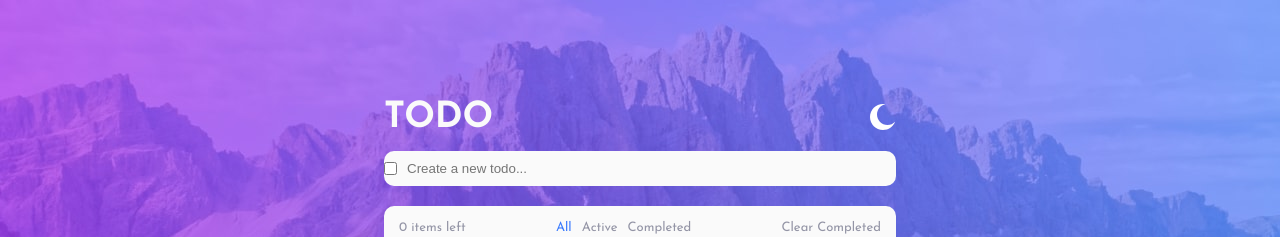
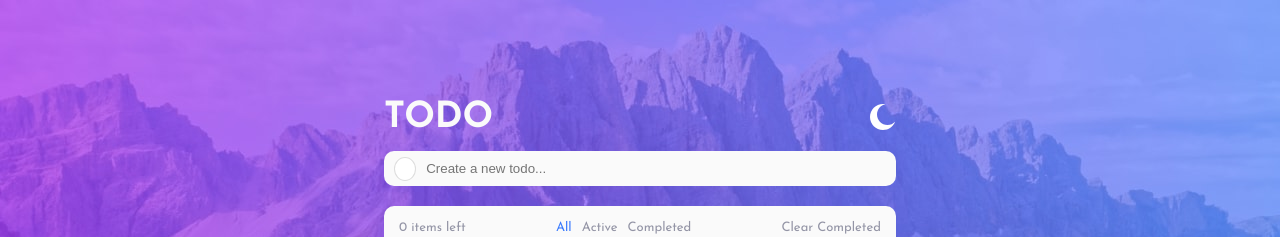
Before and after one commit to HermesPasser/todo, a React (Create React App) app: page / in a window 1280 px wide. Shown: the top 237 px of the page. Built offline with nearby package versions, Linux system fonts and the light colour scheme.

Commit message:
make cheboxes round and add gratient style
i coudn't figure how put the custom svg mark inside of it.

```diff
--- a/src/components/ListItem.js
+++ b/src/components/ListItem.js
@@ -1,5 +1,5 @@
 import Cross from "../assets/icon-cross.svg"
-import { Draggable } from 'react-beautiful-dnd';
+import { Draggable } from 'react-beautiful-dnd'
 
 export default function ListItem({state, setState, label, value, id, checked}) {
     const class_ = checked ? 'completed-task' : ''
@@ -28,7 +28,7 @@ export default function ListItem({state, setState, label, value, id, checked}) {
                     {...provided.dragHandleProps}
                     >
                     <div>
-                        <input type="checkbox" value={value} checked={checked} onChange={handleChecked} />
+                        <input type="checkbox" className="checkbox-round" value={value} checked={checked} onChange={handleChecked} />
                         <label className={class_}>{label}</label>
                     </div>
                     <button onClick={closeClicked}>
--- a/src/components/NewItem.js
+++ b/src/components/NewItem.js
@@ -25,7 +25,8 @@ export default function NewItem({state, setState}) {
 
 	return (
 		<div className="new-todo-wrapper">
-			<input type="checkbox" checked={done} onChange={handleChecked} />
+			<input type="checkbox" className="checkbox-round" checked={done} onChange={handleChecked} />
+
 			<input type="text" placeholder="Create a new todo..."
 				value={text}
 				onKeyDown={addItem}
--- a/src/index.css
+++ b/src/index.css
@@ -6,7 +6,7 @@
 :root {
 	/* Primary */
 	--bright-blue: hsl(220, 98%, 61%);
-	--check-background: linear-gradient hsl(192, 100%, 67%) to hsl(280, 87%, 65%);
+	--check-background: linear-gradient(hsl(192, 100%, 67%), hsl(280, 87%, 65%));
 
 	/* Ligth theme */
 	--very-light-gray: hsl(0, 0%, 98%);
@@ -155,6 +155,12 @@ ul {
 	padding-left: 10px;
 }
 
+/* checkbox */
+
+.checkbox-round {
+	margin-left: 10px;
+}
+
 input[type="text"] {
 	border: none
 }
@@ -171,3 +177,23 @@ input[type="text"] {
 	text-decoration: line-through;
 	color: var(--text-grayed);
 }
+
+.checkbox-round {
+    width: 1.8em;
+    height: 1.8em;
+    background-color: white;
+    border-radius: 50%;
+    vertical-align: middle;
+	content: "";
+    border: 1px solid #ddd;
+    appearance: none;
+    outline: none;
+    cursor: pointer;
+}
+
+.checkbox-round:checked {
+	/* background-image: url('assets/icon-check.svg'); */
+	background-image: var(--check-background);
+}
+
+/* end - checkbox */
```
